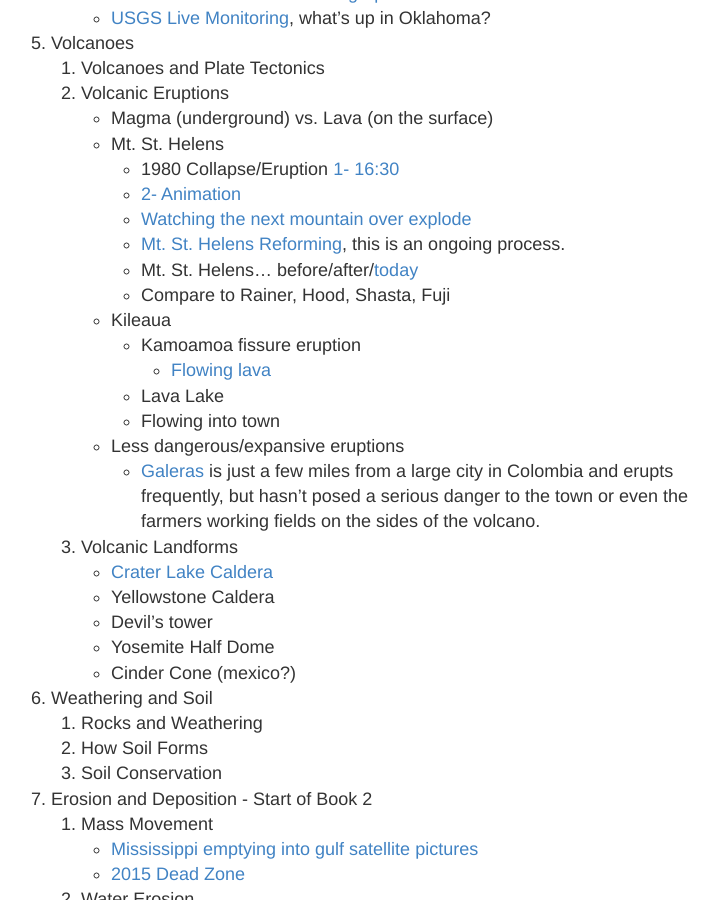
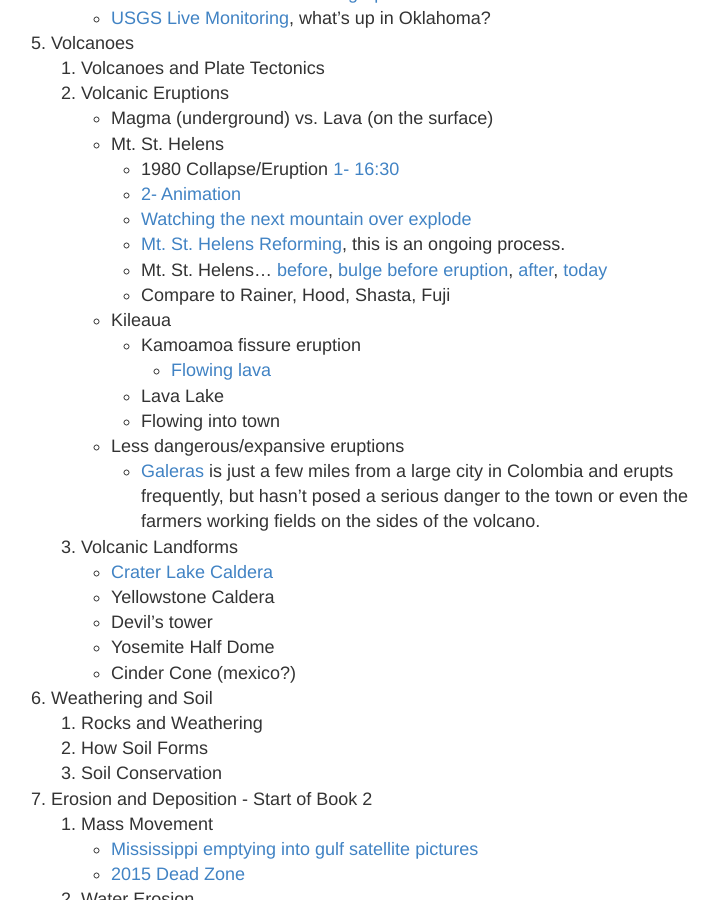
Before and after one commit to ctkstl/earth_science, a Jekyll site: the page built from resources.md, in a window 1280 px wide and 900 px high, scrolled down 2828 px. Shown: the whole window, without its empty margins (259-977 px from the left). Built offline with Jekyll 4.4.1, drawn with Linux system fonts in a browser that asks for light colours; Markdown is read by kramdown in place of the engine named in the settings.

Commit message:
Mount St. Helens, before/after

```diff
--- a/resources.md
+++ b/resources.md
@@ -76,7 +76,7 @@ permalink: /resources/
             *   [2- Animation](https://www.youtube.com/watch?v=IhU6jml6NY4)
             *   [Watching the next mountain over explode](http://imgur.com/uKnHLek)
             *   [Mt. St. Helens Reforming](https://www.youtube.com/watch?v=h6B1myUKAS4), this is an ongoing process.
-            *   Mt. St. Helens... before/after/[today](http://i.imgur.com/iMWteOW.jpg)
+            *   Mt. St. Helens... [before](https://upload.wikimedia.org/wikipedia/commons/thumb/9/97/St_Helens_before_1980_eruption_horizon_fixed.jpg/2560px-St_Helens_before_1980_eruption_horizon_fixed.jpg), [bulge before eruption](https://commons.wikimedia.org/wiki/File:MSH80_bulge_on_north_side_04-27-80.jpg),  [after](https://commons.wikimedia.org/wiki/File:MSH82_st_helens_spirit_lake_reflection_05-19-82.jpg),  [today](http://i.imgur.com/iMWteOW.jpg)
             *   Compare to Rainer, Hood, Shasta, Fuji
         *   Kileaua
             *   Kamoamoa fissure eruption
```
